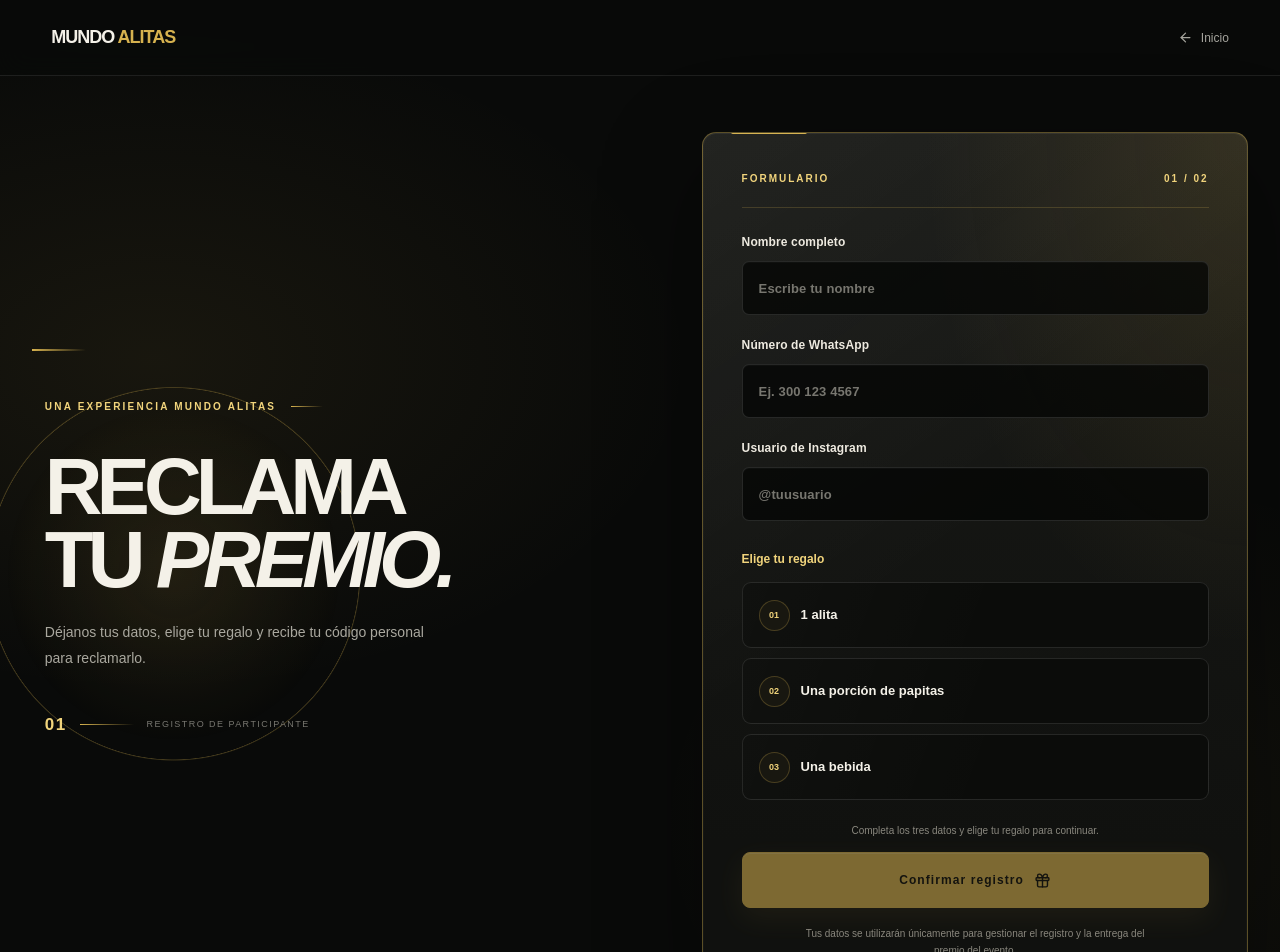
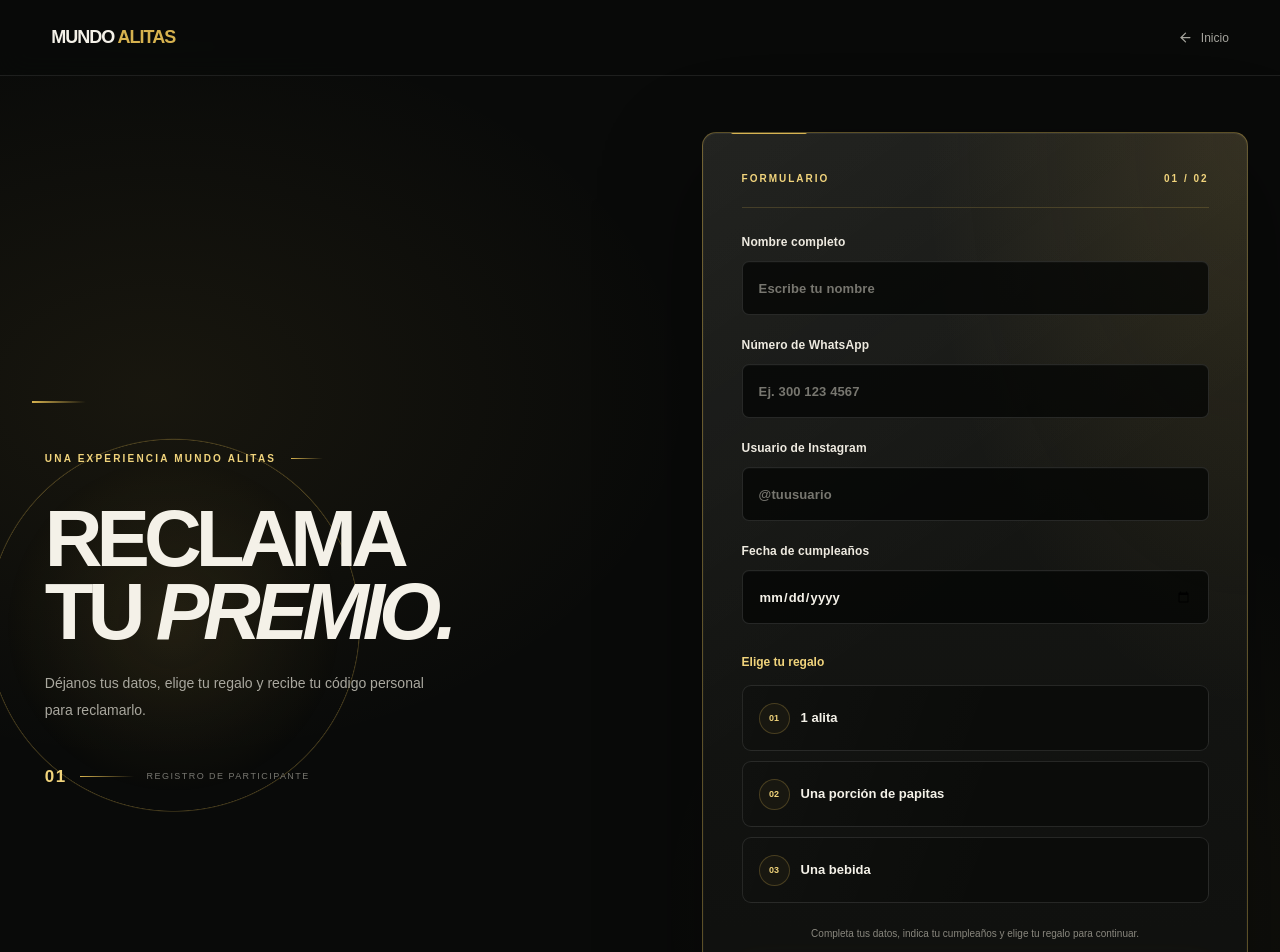
Before and after one commit to Nico752-M/Mundo-alitas, a Next.js app: page /registro in a window 1280 px wide. Shown: the top 952 px of the page. Built offline with nearby package versions, Linux system fonts and the light colour scheme.

Commit message:
Enhance registration form with birth date input
Added birth date field to registration form and updated form handling.

```diff
--- a/src/app/registro/page.tsx
+++ b/src/app/registro/page.tsx
@@ -6,8 +6,8 @@ import Link from "next/link";
 import { QRCodeSVG } from "qrcode.react";
 import { ArrowLeft, Check, ChevronRight, Copy, Gift, RotateCcw } from "lucide-react";
 import { GIFTS } from "@/lib/gifts";
+
 const GIFT_IMAGES = ["/images/alita.png", "/images/Papas.jpg", "/images/cerezada.png"];
-
 
 type Registration = {
   id: string;
@@ -16,8 +16,16 @@ type Registration = {
   qr_token: string;
 };
 
+const initialForm = {
+  full_name: "",
+  whatsapp: "",
+  instagram: "",
+  birth_date: "",
+  gift: ""
+};
+
 export default function RegistroPage() {
-  const [form, setForm] = useState({ full_name: "", whatsapp: "", instagram: "", gift: "" });
+  const [form, setForm] = useState(initialForm);
   const [result, setResult] = useState<Registration | null>(null);
   const [error, setError] = useState("");
   const [loading, setLoading] = useState(false);
@@ -31,14 +39,20 @@ export default function RegistroPage() {
     event.preventDefault();
     setError("");
     setLoading(true);
+
     try {
       const response = await fetch("/api/registro", {
         method: "POST",
         headers: { "Content-Type": "application/json" },
         body: JSON.stringify(form)
       });
+
       const data = await response.json();
-      if (!response.ok) throw new Error(data.error || "No fue posible completar el registro.");
+
+      if (!response.ok) {
+        throw new Error(data.error || "No fue posible completar el registro.");
+      }
+
       setResult(data.participant);
     } catch (err) {
       setError(err instanceof Error ? err.message : "Ocurrió un error inesperado.");
@@ -55,12 +69,15 @@ export default function RegistroPage() {
   }
 
   const selectedGiftIndex = GIFTS.findIndex((gift) => gift.value === form.gift);
-  const giftTheme = selectedGiftIndex >= 0 ? `registration-theme-${selectedGiftIndex + 1}` : "registration-theme-default";
+  const giftTheme = selectedGiftIndex >= 0
+    ? `registration-theme-${selectedGiftIndex + 1}`
+    : "registration-theme-default";
 
   const formComplete =
     form.full_name.trim().length >= 3 &&
     form.whatsapp.trim().length >= 7 &&
     form.instagram.trim().length >= 2 &&
+    form.birth_date !== "" &&
     form.gift !== "";
 
   if (result) {
@@ -107,7 +124,7 @@ export default function RegistroPage() {
             className="text-button success-reset"
             onClick={() => {
               setResult(null);
-              setForm({ full_name: "", whatsapp: "", instagram: "", gift: "" });
+              setForm(initialForm);
             }}
           >
             <RotateCcw size={15} /> Registrar otra persona
@@ -189,6 +206,17 @@ export default function RegistroPage() {
             />
           </label>
 
+          <label>
+            Fecha de cumpleaños
+            <input
+              type="date"
+              value={form.birth_date}
+              onChange={(e) => update("birth_date", e.target.value)}
+              max={new Date().toLocaleDateString("en-CA")}
+              required
+            />
+          </label>
+
           <fieldset>
             <legend>Elige tu regalo</legend>
             <div className="gift-options">
@@ -215,7 +243,7 @@ export default function RegistroPage() {
           {error && <p className="error-message">{error}</p>}
 
           {!formComplete && (
-            <p className="privacy-note">Completa los tres datos y elige tu regalo para continuar.</p>
+            <p className="privacy-note">Completa tus datos, indica tu cumpleaños y elige tu regalo para continuar.</p>
           )}
 
           <button
```
